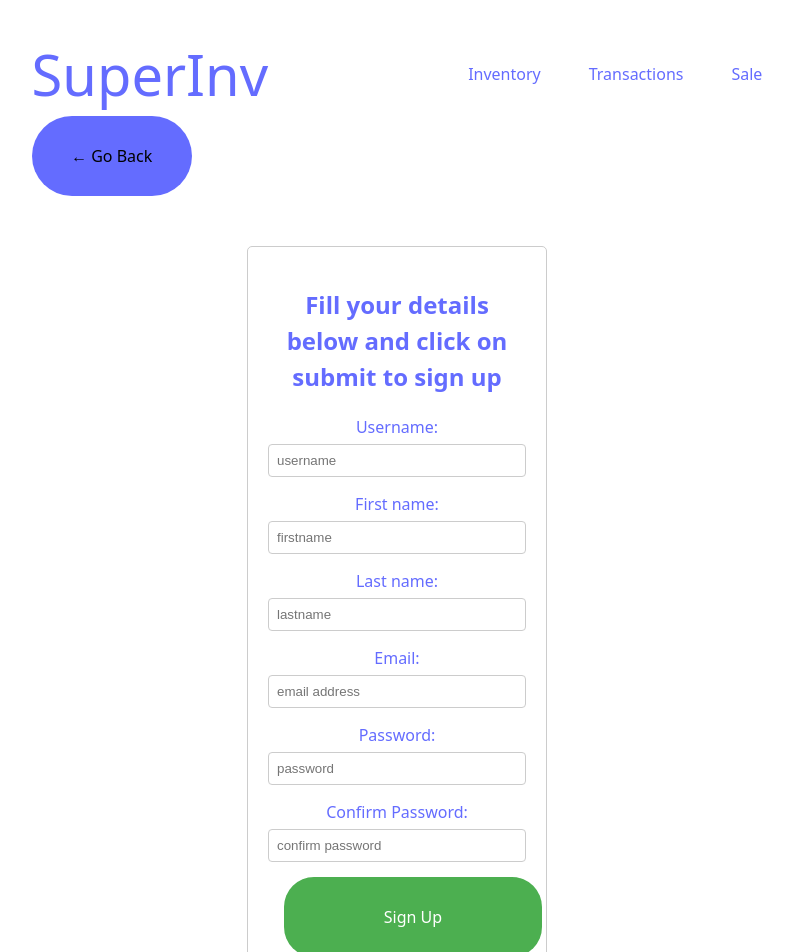
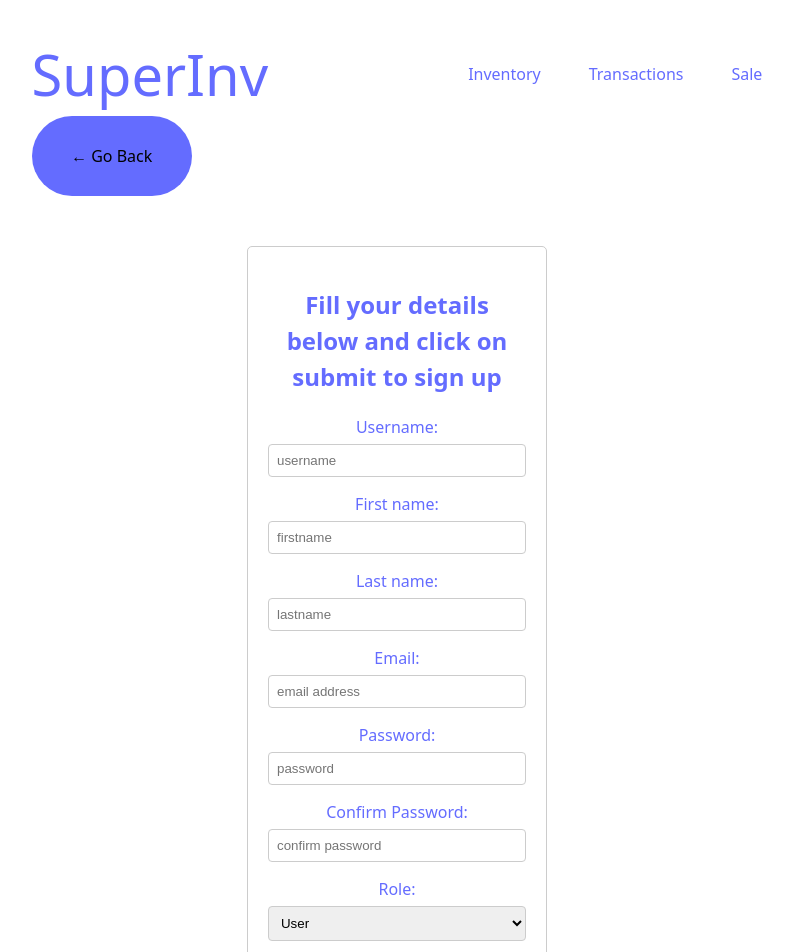
Before and after one commit to Gambu101/SuperMarket-Management-system, a React (Vite) app in the folder client/superinv/: page /signup in a window 1280 px wide. Shown: the top 952 px of the page, without its empty margins (243-1036 px from the left). Built offline with nearby package versions, Linux system fonts and the light colour scheme.

Commit message:
Updated SignUp page UI and styling

```diff
--- a/client/superinv/src/pages/SignUp/SignUp.css
+++ b/client/superinv/src/pages/SignUp/SignUp.css
@@ -17,7 +17,8 @@
 
   input[type="text"],
   input[type="email"],
-  input[type="password"] {
+  input[type="password"],
+  select {
     width: 100%;
     padding: 8px;
     border: 1px solid #ccc;
--- a/client/superinv/src/pages/SignUp/SignUp.jsx
+++ b/client/superinv/src/pages/SignUp/SignUp.jsx
@@ -13,6 +13,7 @@ function SignUp() {
     email: "",
     password: "",
     confirmPassword: "",
+    role: "user",
   });
 
   const [error, setError] = useState(null);
@@ -36,7 +37,8 @@ function SignUp() {
         !formData.firstname ||
         !formData.lastname ||
         !formData.email ||
-        !formData.password
+        !formData.password ||
+        !formData.role
       ) {
         setError("Please fill in all fields");
         return;
@@ -138,6 +140,20 @@ function SignUp() {
               required
             />
           </div>
+          <div className="form-group">
+            <label htmlFor="role">Role:</label>
+            <select
+              id="role"
+              name="role"
+              value={formData.role}
+              onChange={handleChange}
+              required
+            >
+              <option value="user">User</option>
+              <option value="manager">Manager</option>
+              <option value="admin">Admin</option>
+            </select>
+          </div>
           <button type="submit">Sign Up</button>
         </form>
       </div>
```
